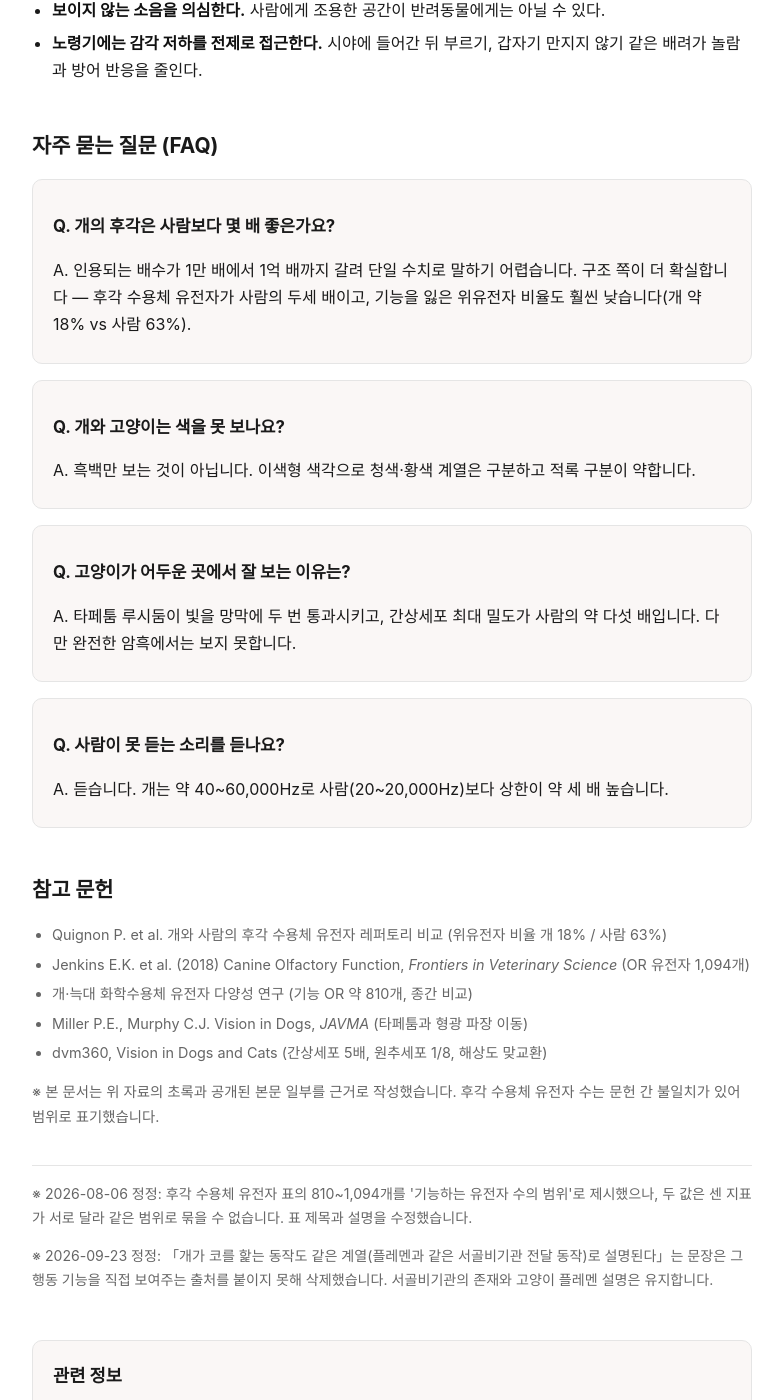
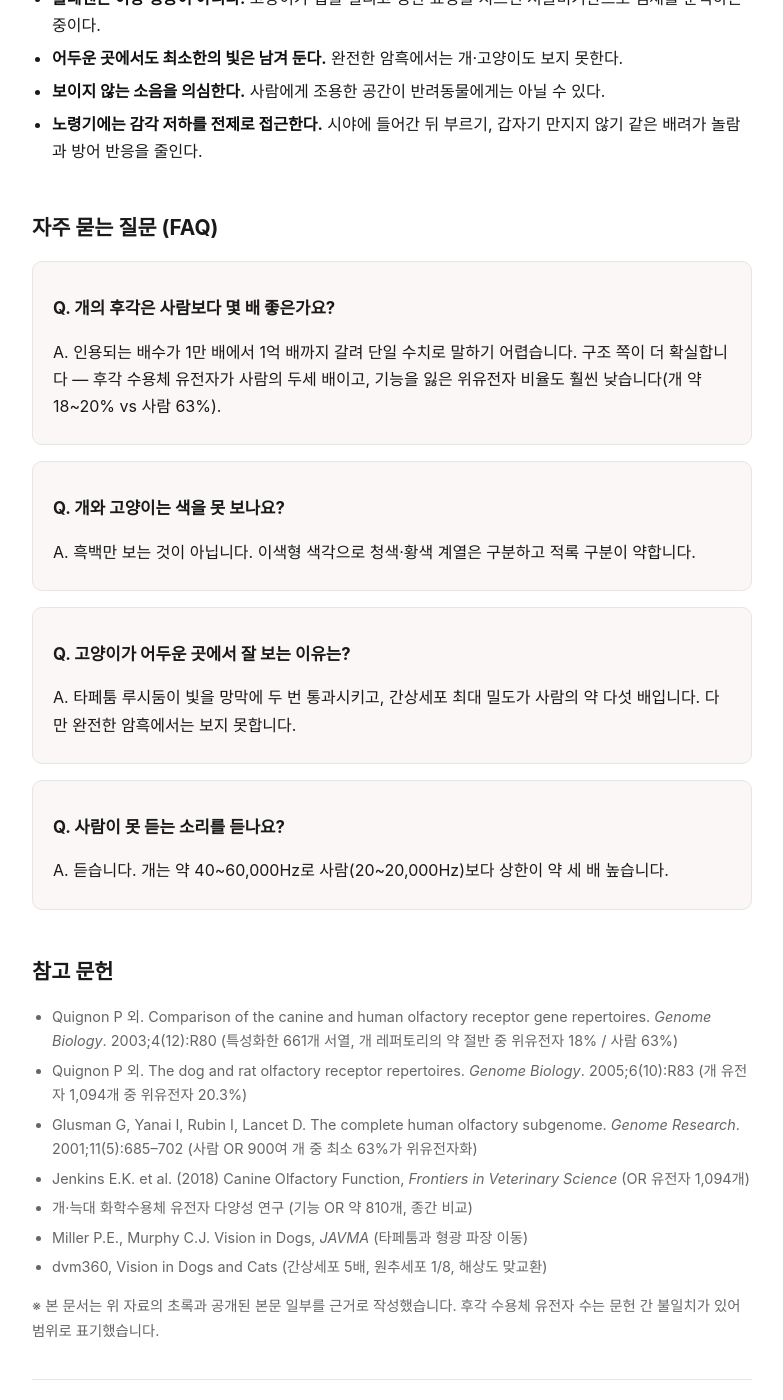
Before and after one commit to polystock/maearion.github.io, a Jekyll site: the page built from _docs/cat-dog-senses.html, in a window 1280 px wide and 1400 px high, scrolled down 2676 px. Shown: the whole window, without its empty margins (248-1031 px from the left). Built offline with Jekyll 4.4.1, drawn with Linux system fonts in a browser that asks for light colours; some of the changed text lies outside the part shown.

Commit message:
감각 문서: 위유전자 18%의 범위 명시(661개 서열, 2003) + 2005년 20.3% 병기
Co-Authored-By: Claude Opus 5.5 <noreply@anthropic.com>
Claude-Session: https://claude.ai/code/session_01KPJmcSj5M7mriWktXybaeT

```diff
--- a/_docs/cat-dog-senses.html
+++ b/_docs/cat-dog-senses.html
@@ -20,7 +20,7 @@ faq:
   - q: >-
       개의 후각은 사람보다 몇 배 좋은가요?
     a: >-
-      널리 인용되는 배수는 출처에 따라 1만 배에서 1억 배까지 크게 갈립니다. 어떤 냄새 물질을 어떤 방법으로 측정하느냐에 따라 값이 달라지기 때문에, 단일 배수로 말하기 어렵습니다. 더 확실한 근거는 구조 쪽입니다. 개의 후각 수용체 유전자는 문헌에 따라 약 810개에서 1,094개로 보고되며 사람의 약 400개보다 두세 배 많고, 기능을 잃은 위유전자 비율도 개는 약 18%로 사람의 63%보다 훨씬 낮습니다.
+      널리 인용되는 배수는 출처에 따라 1만 배에서 1억 배까지 크게 갈립니다. 어떤 냄새 물질을 어떤 방법으로 측정하느냐에 따라 값이 달라지기 때문에, 단일 배수로 말하기 어렵습니다. 더 확실한 근거는 구조 쪽입니다. 개의 후각 수용체 유전자는 문헌에 따라 약 810개에서 1,094개로 보고되며 사람의 약 400개보다 두세 배 많고, 기능을 잃은 위유전자 비율도 개는 약 18~20%로 사람의 63%보다 훨씬 낮습니다.
   - q: >-
       개와 고양이는 색을 못 보나요?
     a: >-
@@ -55,13 +55,13 @@ faq:
 <thead><tr><th>항목</th><th>개</th><th>사람</th></tr></thead>
 <tbody>
 <tr><td>후각 수용체 유전자 수<br><span style="font-size:.85em;color:#888">(문헌마다 센 지표가 다름)</span></td><td>문헌에 따라 <strong>약 810 ~ 1,094개</strong></td><td>약 400개</td></tr>
-<tr><td>위유전자(기능 상실) 비율</td><td>약 18%</td><td>약 63%</td></tr>
+<tr><td>위유전자(기능 상실) 비율</td><td>약 18~20%</td><td>약 63%</td></tr>
 </tbody>
 </table>
 
 <p><strong>개의 유전자 수 자체가 문헌마다 다르다는 점을 밝혀 둔다.</strong> 810개로 보는 연구도, 1,094개로 보는 연구도 있다. 유전체 조립 방식과 위유전자 판정 기준이 달라 생기는 차이이며, 어느 쪽이 옳다고 이 문서가 판정하지 않는다. <strong>두 값이 같은 지표의 최소·최댓값이 아니라는 점도 함께 밝혀 둔다.</strong> 1,094개는 특정 유전체에서 검색된 전체 레퍼토리에 가깝고, 약 810개는 기능 가능한 유전자 수 추정치에 가깝다. 따라서 위 표는 "기능하는 유전자 수의 범위"가 아니라 "문헌에 보고된 수치의 폭"으로 읽어야 한다.</p>
 
-<p>수보다 중요할 수 있는 것이 <strong>위유전자 비율</strong>이다. 사람은 가진 후각 유전자의 63%가 기능을 잃은 반면 개는 18%만 잃었다. 즉 개는 유전자를 더 많이 가졌을 뿐 아니라, 가진 것 중 실제로 작동하는 비율도 훨씬 높다.</p>
+<p>수보다 중요할 수 있는 것이 <strong>위유전자 비율</strong>이다. 사람은 가진 후각 유전자의 63%가 기능을 잃은 반면, 개는 약 18~20%로 보고된다. 18%는 개 레퍼토리의 약 절반인 661개 서열을 분석한 2003년 연구의 값이고, 20.3%는 유전체에서 찾은 1,094개를 분석한 2005년 연구의 값이다. 연구마다 유전자 탐색과 위유전자 판정 방법이 같지 않으므로 이 비율들은 대략적인 비교로 읽어야 한다. 그래도 개는 유전자를 더 많이 가졌을 뿐 아니라, 가진 것 중 실제로 작동하는 비율도 훨씬 높다.</p>
 
 <h3>서골비기관 — 사람에게 사실상 없는 두 번째 코</h3>
 <p>개와 고양이에게는 주 후각계 외에 <strong>서골비기관(야콥슨 기관)</strong>이 있다. 입천장 앞쪽, 위 앞니 뒤에 자리하며 페로몬 같은 화학 신호를 감지한다. 고양이가 냄새를 맡다가 입을 살짝 벌리고 멍한 표정을 짓는 <strong>플레멘 반응</strong>이 이 기관으로 분자를 밀어 넣는 동작이다.</p>
@@ -101,14 +101,16 @@ faq:
 </ul>
 
 <h2>자주 묻는 질문 (FAQ)</h2>
-<div class="faq"><h3>Q. 개의 후각은 사람보다 몇 배 좋은가요?</h3><p>A. 인용되는 배수가 1만 배에서 1억 배까지 갈려 단일 수치로 말하기 어렵습니다. 구조 쪽이 더 확실합니다 — 후각 수용체 유전자가 사람의 두세 배이고, 기능을 잃은 위유전자 비율도 훨씬 낮습니다(개 약 18% vs 사람 63%).</p></div>
+<div class="faq"><h3>Q. 개의 후각은 사람보다 몇 배 좋은가요?</h3><p>A. 인용되는 배수가 1만 배에서 1억 배까지 갈려 단일 수치로 말하기 어렵습니다. 구조 쪽이 더 확실합니다 — 후각 수용체 유전자가 사람의 두세 배이고, 기능을 잃은 위유전자 비율도 훨씬 낮습니다(개 약 18~20% vs 사람 63%).</p></div>
 <div class="faq"><h3>Q. 개와 고양이는 색을 못 보나요?</h3><p>A. 흑백만 보는 것이 아닙니다. 이색형 색각으로 청색·황색 계열은 구분하고 적록 구분이 약합니다.</p></div>
 <div class="faq"><h3>Q. 고양이가 어두운 곳에서 잘 보는 이유는?</h3><p>A. 타페툼 루시둠이 빛을 망막에 두 번 통과시키고, 간상세포 최대 밀도가 사람의 약 다섯 배입니다. 다만 완전한 암흑에서는 보지 못합니다.</p></div>
 <div class="faq"><h3>Q. 사람이 못 듣는 소리를 듣나요?</h3><p>A. 듣습니다. 개는 약 40~60,000Hz로 사람(20~20,000Hz)보다 상한이 약 세 배 높습니다.</p></div>
 
 <h2>참고 문헌</h2>
 <ul class="src">
-<li>Quignon P. et al. 개와 사람의 후각 수용체 유전자 레퍼토리 비교 (위유전자 비율 개 18% / 사람 63%)</li>
+<li>Quignon P 외. Comparison of the canine and human olfactory receptor gene repertoires. <em>Genome Biology</em>. 2003;4(12):R80 (특성화한 661개 서열, 개 레퍼토리의 약 절반 중 위유전자 18% / 사람 63%)</li>
+<li>Quignon P 외. The dog and rat olfactory receptor repertoires. <em>Genome Biology</em>. 2005;6(10):R83 (개 유전자 1,094개 중 위유전자 20.3%)</li>
+<li>Glusman G, Yanai I, Rubin I, Lancet D. The complete human olfactory subgenome. <em>Genome Research</em>. 2001;11(5):685–702 (사람 OR 900여 개 중 최소 63%가 위유전자화)</li>
 <li>Jenkins E.K. et al. (2018) Canine Olfactory Function, <em>Frontiers in Veterinary Science</em> (OR 유전자 1,094개)</li>
 <li>개·늑대 화학수용체 유전자 다양성 연구 (기능 OR 약 810개, 종간 비교)</li>
 <li>Miller P.E., Murphy C.J. Vision in Dogs, <em>JAVMA</em> (타페툼과 형광 파장 이동)</li>
@@ -119,6 +121,8 @@ faq:
 <p class="src" style="font-size:.88rem;color:#666;margin-top:36px;padding-top:16px;border-top:1px solid var(--line);">※ 2026-08-06 정정: 후각 수용체 유전자 표의 810~1,094개를 '기능하는 유전자 수의 범위'로 제시했으나, 두 값은 센 지표가 서로 달라 같은 범위로 묶을 수 없습니다. 표 제목과 설명을 수정했습니다.</p>
 
 <p class="src" style="font-size:.88rem;color:#666;">※ 2026-09-23 정정: 「개가 코를 핥는 동작도 같은 계열(플레멘과 같은 서골비기관 전달 동작)로 설명된다」는 문장은 그 행동 기능을 직접 보여주는 출처를 붙이지 못해 삭제했습니다. 서골비기관의 존재와 고양이 플레멘 설명은 유지합니다.</p>
+
+<p class="src" style="font-size:.88rem;color:#666;">※ 2026-09-23 정정: 개의 위유전자 비율 18%를 전체 후각 유전자에 대한 값처럼 적었으나, 이는 개 레퍼토리의 약 절반(661개 서열)을 분석한 2003년 값입니다. 1,094개를 분석한 2005년 값(20.3%)과 함께 약 18~20%로 고치고 출처를 나눠 적었습니다.</p>
 
 <div class="related">
 
```
